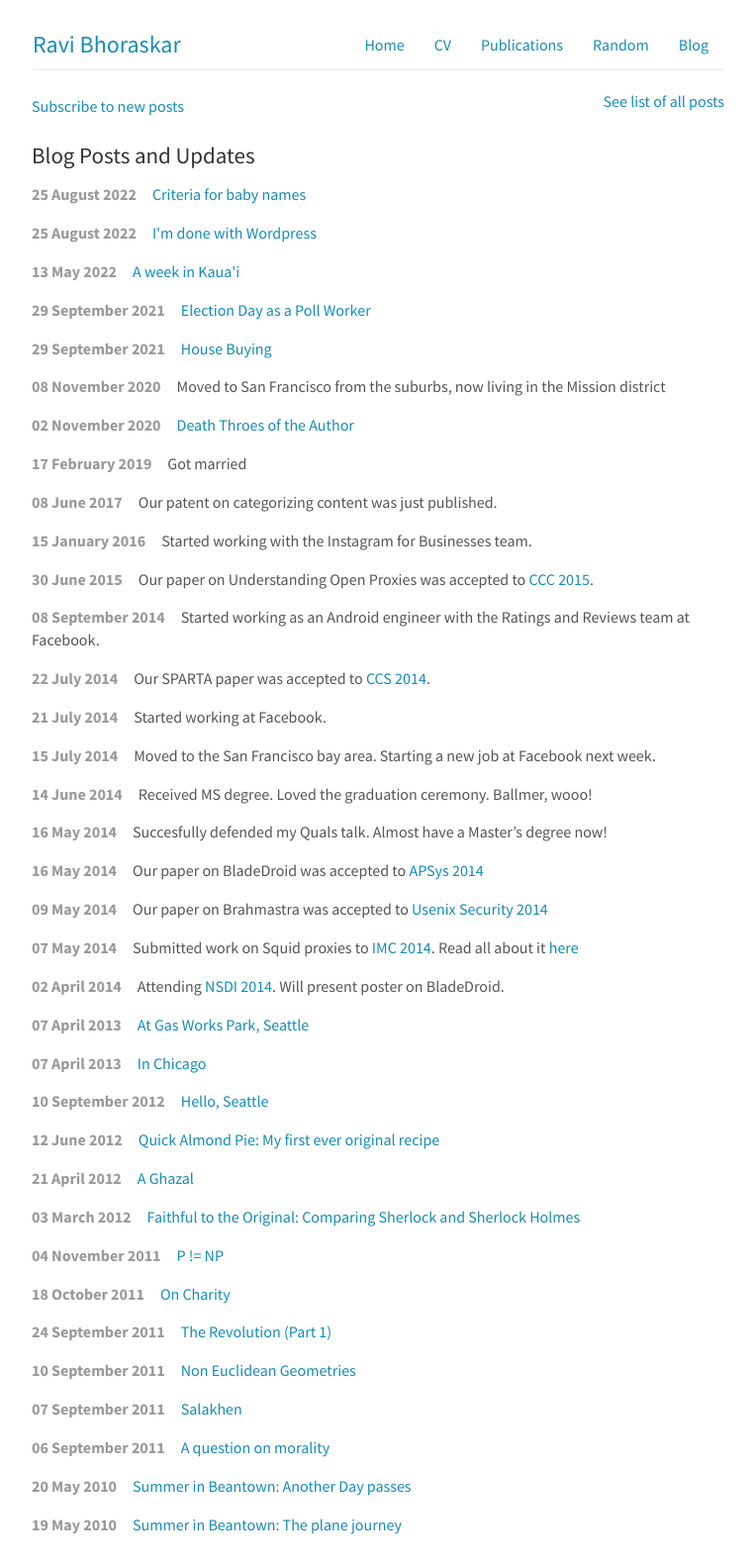
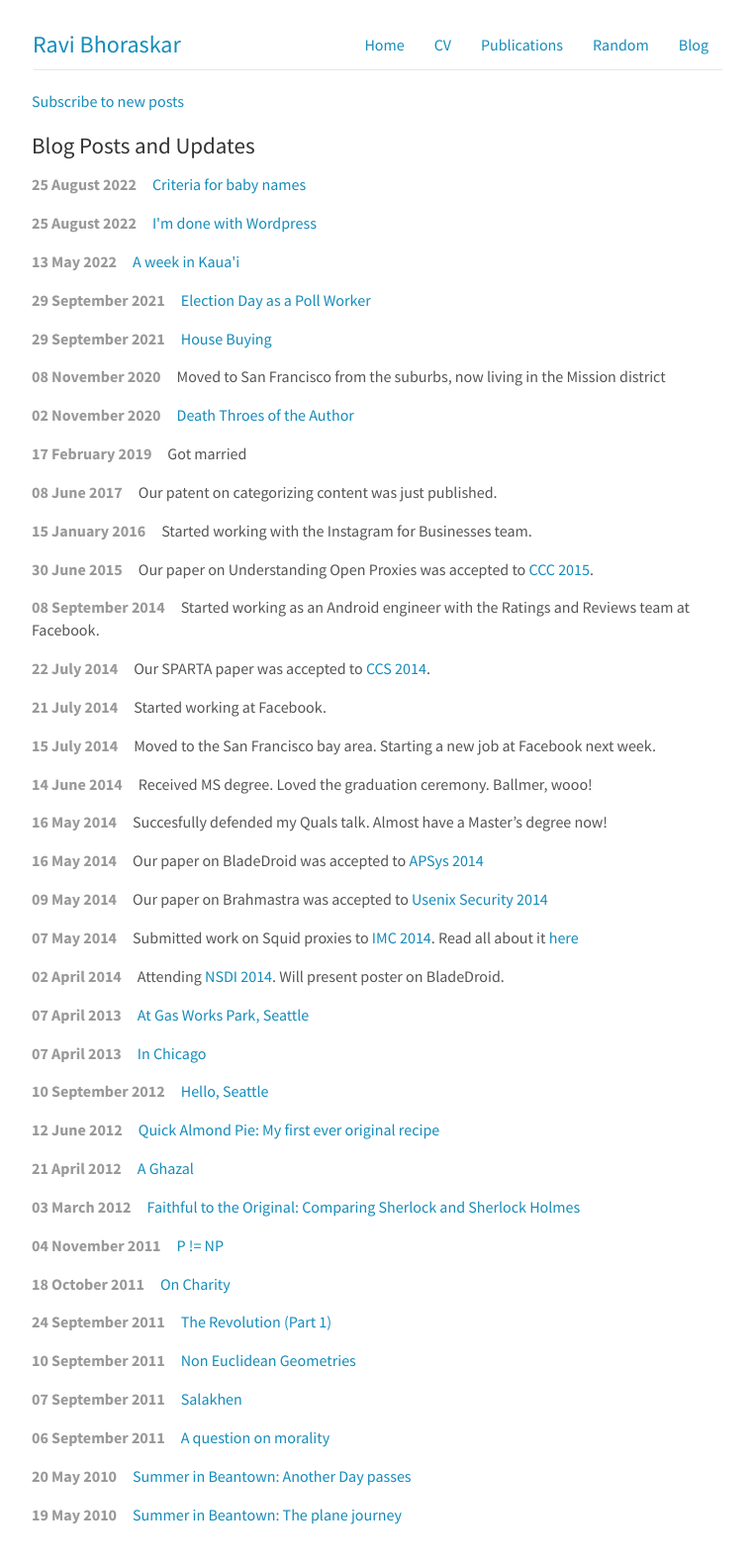
Before and after one commit to ravibhoraskar/ravibhoraskar.github.io, a Jekyll site: the page built from blog/all.html, in a window 1280 px wide. Shown: the whole page at 99% size, without its empty margins (258-1021 px from the left). Built offline with Jekyll 4.4.1, drawn with Linux system fonts in a browser that asks for light colours.

Commit message:
remove all link from all page

```diff
--- a/blog/all.html
+++ b/blog/all.html
@@ -1,18 +1,7 @@
 ---
 layout: default
 ---
-<table width=100%>
-    <tr>
-        <td>
-            <a href="#" onclick="showMailchimpPopup()">Subscribe to new posts</a>
-        </td>
-        <td>
-            <p align="right">
-                <a href="all.html">See list of all posts</a>
-            </p>
-        </td>
-    </tr>
-</table>
+<a href="#" onclick="showMailchimpPopup()">Subscribe to new posts</a>
 <h2>Blog Posts and Updates</h2>
 <ul class="news list-unstyled">
     {% for post in site.posts %}
```
